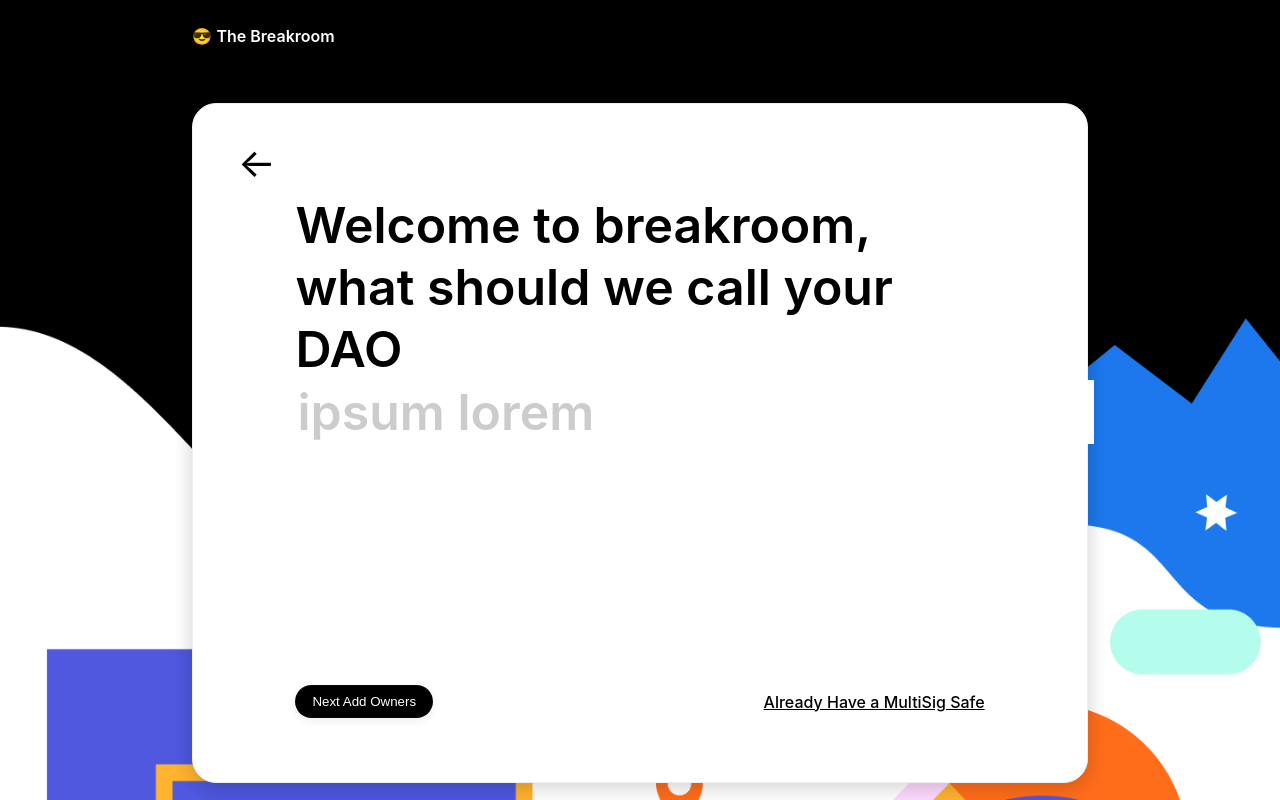
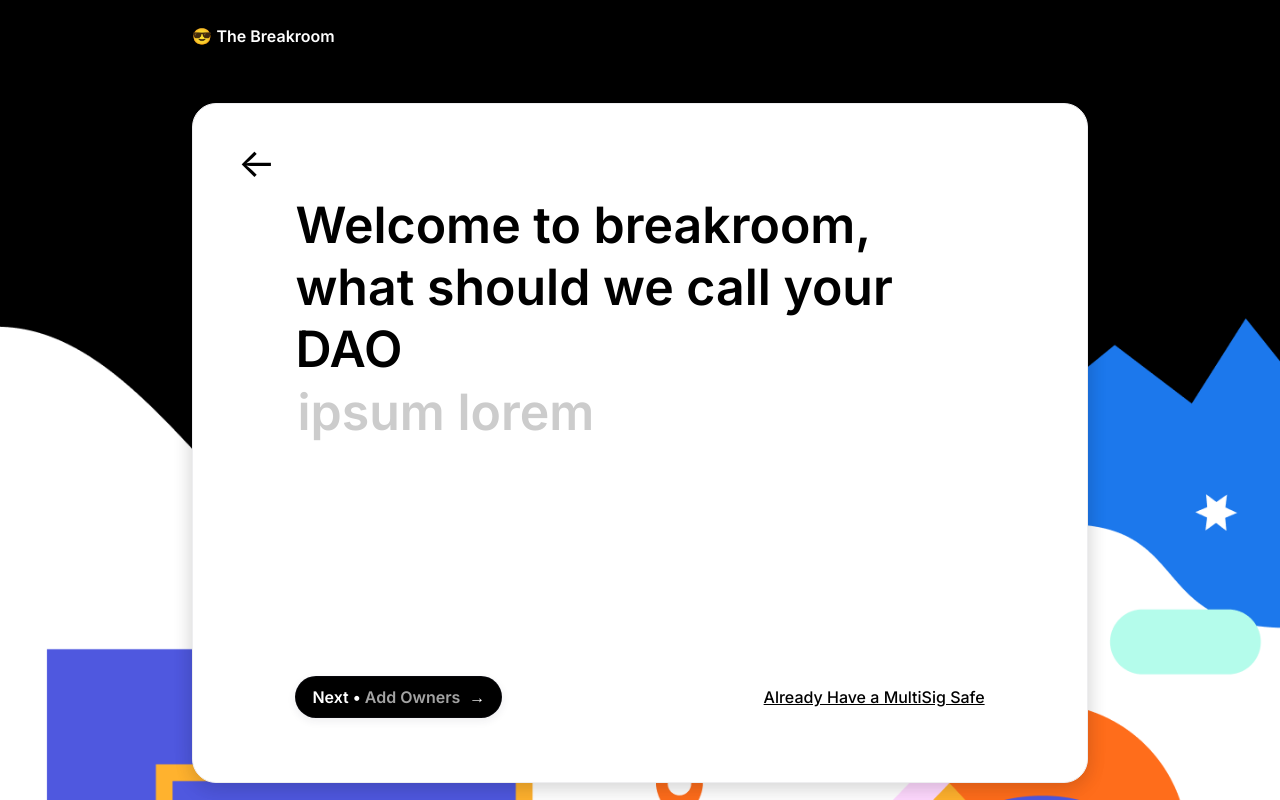
Before and after one commit to eth-jashan/dambo-member-repo, a React (Create React App) app: page /onboarding in a window 1280 px wide. Built offline with nearby package versions, Linux system fonts and the light colour scheme; what web3modal would draw is missing.

Commit message:
fix: fix UI on bottom bar and add inter font

```diff
--- a/src/components/NamingDAO/index.js
+++ b/src/components/NamingDAO/index.js
@@ -20,7 +20,12 @@ export default function NamingDAO() {
         ref={inputRef}
       />
       <div className={styles.bottomBar}>
-        <button>Next Add Owners</button>
+        <button>
+          <span>
+            Next &bull; <span className={styles.greyedText}>Add Owners</span>
+          </span>
+          <span>&#8594;</span>
+        </button>
         <div>Already Have a MultiSig Safe</div>
       </div>
     </div>
--- a/src/components/NamingDAO/style.module.css
+++ b/src/components/NamingDAO/style.module.css
@@ -46,6 +46,14 @@
   border-radius: 28px;
   color: #fff;
   padding: 0.5rem 1rem;
+  font-family: Inter;
+  font-style: normal;
+  font-weight: 600;
+  font-size: 16px;
+  line-height: 24px;
+  /* identical to box height, or 150% */
+
+  color: #ffffff;
 }
 
 .bottomBar > div {
@@ -57,3 +65,13 @@
   text-decoration-line: underline;
   color: #000000;
 }
+
+.bottomBar > button {
+  display: flex;
+  justify-content: space-between;
+  width: 30%;
+}
+
+.greyedText {
+  opacity: 0.64;
+}
--- a/src/index.css
+++ b/src/index.css
@@ -1,3 +1,4 @@
+@import url("https://fonts.googleapis.com/css2?family=Inter:wght@400;500;600&display=swap");
 body {
   margin: 0;
   font-family: -apple-system, BlinkMacSystemFont, "Segoe UI", "Roboto", "Oxygen",
```
